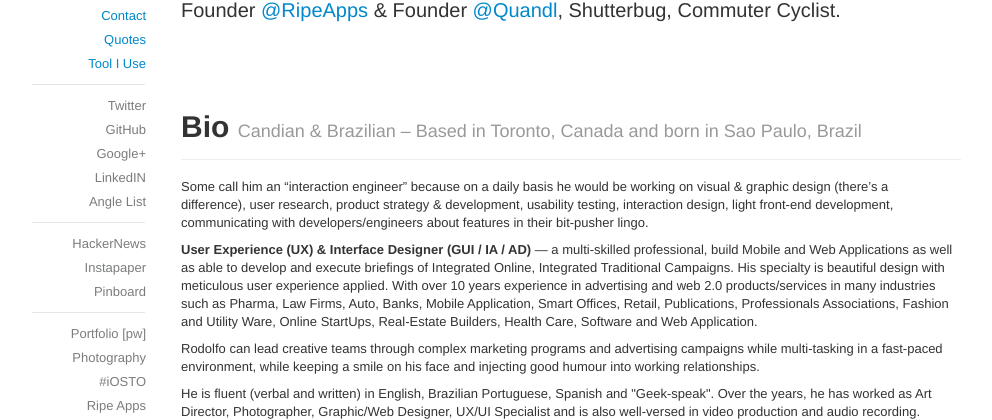
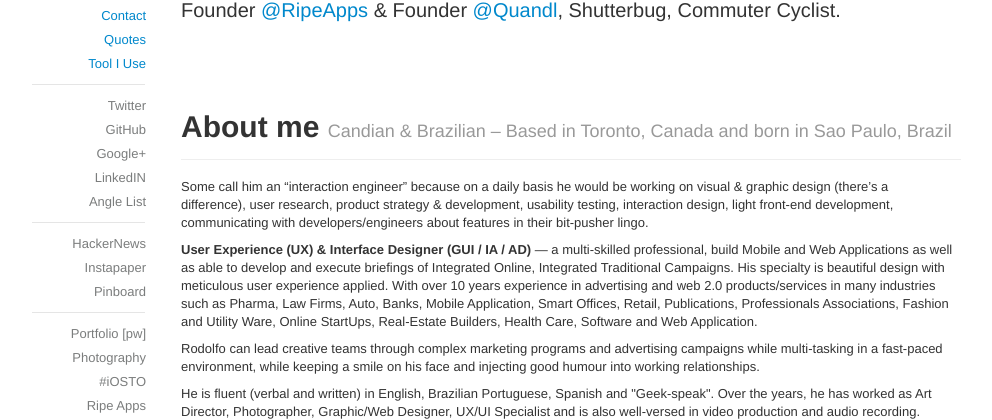
Before and after one commit to boxxxie/nvk-io, a PHP site: page / in a window 1280 px wide. Shown: the part 160-580 px from the top of the page, without its empty margins (149-1141 px from the left). Run offline with PHP 8.4, Linux system fonts and the light colour scheme; data that the repository does not hold is empty; some libraries are stand-ins or nearby versions.

Commit message:
about me

```diff
--- a/includes/content.include.php
+++ b/includes/content.include.php
@@ -10,7 +10,7 @@
 
 <section id="bio">
 	<div class="page-header first">
-				  <h1>Bio <small>Candian & Brazilian – Based in Toronto, Canada and born in Sao Paulo, Brazil</small></h1>
+				  <h1>About me <small>Candian & Brazilian – Based in Toronto, Canada and born in Sao Paulo, Brazil</small></h1>
 	</div>
 				  <p>Some call him an “interaction engineer” because on a daily basis he would be working on visual &amp; graphic design (there’s a difference),&nbsp;user research, product strategy & development, usability testing, interaction design, light front-end development, communicating with developers/engineers about features in their bit-pusher lingo.</p>
 				  <p><strong>User Experience (UX) &amp; Interface Designer (GUI / IA / AD)</strong> — a multi-skilled professional, build Mobile and Web Applications&nbsp;as well as able to develop and execute briefings of Integrated Online, Integrated Traditional Campaigns. His specialty is beautiful design with meticulous user experience applied. With over 10 years experience in advertising and web 2.0 products/services in many industries such as Pharma, Law Firms, Auto, Banks, Mobile Application, Smart Offices, Retail, Publications, Professionals Associations, Fashion and Utility Ware, Online StartUps, Real-Estate Builders, Health Care, Software and Web Application.</p>
```
